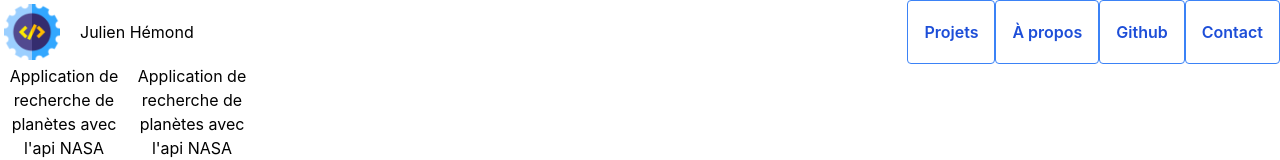
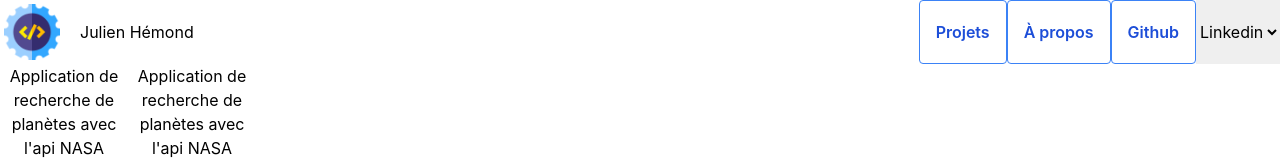
Before and after one commit to julienhemond/julien-hemond-portfolio, a React (Create React App) app: page / in a window 1280 px wide. Shown: the top 160 px of the page. Built offline with nearby package versions, Linux system fonts and the light colour scheme; grey boxes are pictures that could not be loaded.

Commit message:
Select au lieu de bouton pour contact

```diff
--- a/src/App.js
+++ b/src/App.js
@@ -67,6 +67,13 @@ function ContactButton() {
   return <HeaderButton buttonTextContent="Contact" onClickHandler={handleClick} />;
 }
 
+function ContactSelect() {
+  return (<select>
+    <option value="linkedin">Linkedin</option>
+    <option value="email">Courriel</option>
+  </select>)
+}
+
 function ProjectsPage() {
   return (
     <main className="flex flex-row flex-wrap">
@@ -106,7 +113,7 @@ function Navbar() {
         <ProjectsButton />
         <AboutButton />
         <GithubButton />
-        <ContactButton />
+        <ContactSelect />
       </div>
       {/* TODO : add envoyer un message button*/}
     </nav>
@@ -121,7 +128,7 @@ function App() {
       </section>
       <section>
         <ProjectsPage />
-      </section><section><DialogContact /></section>
+      </section>
 
 
 
```
